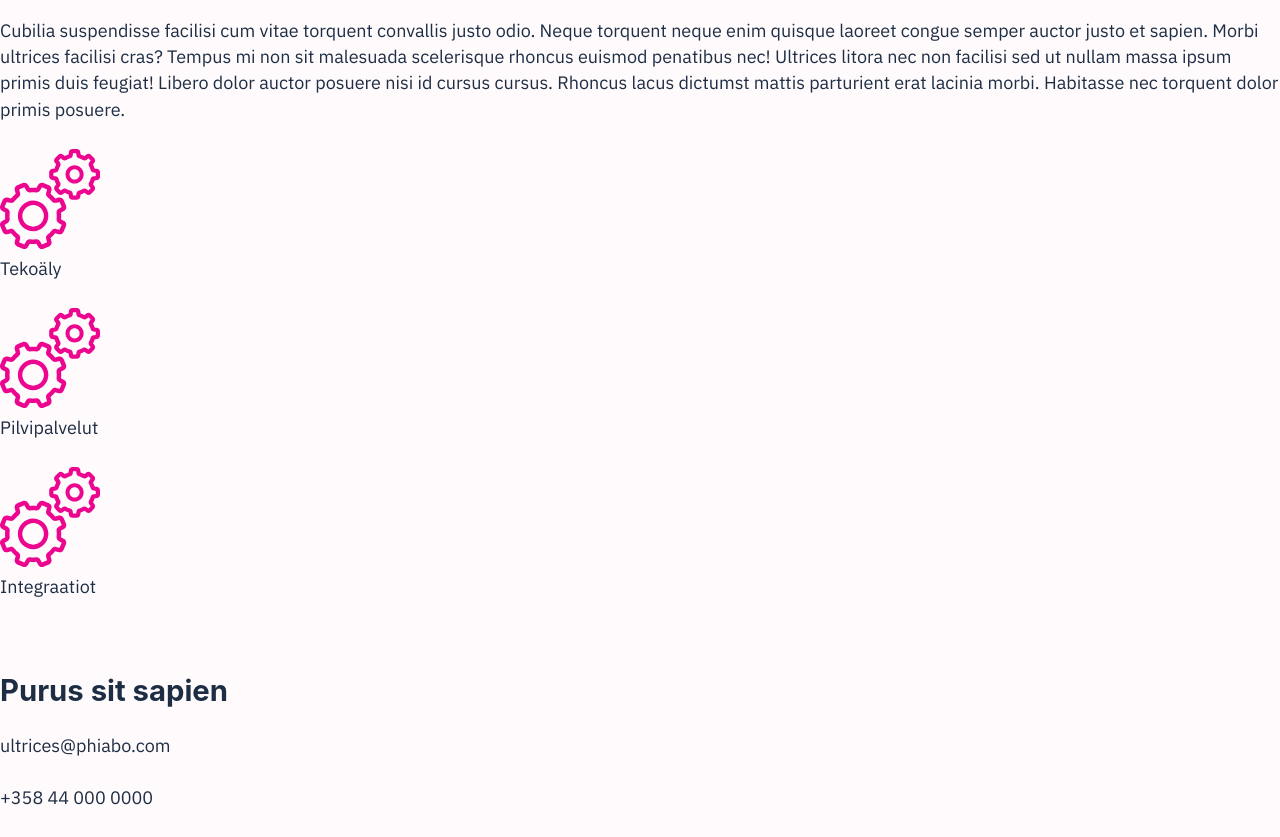
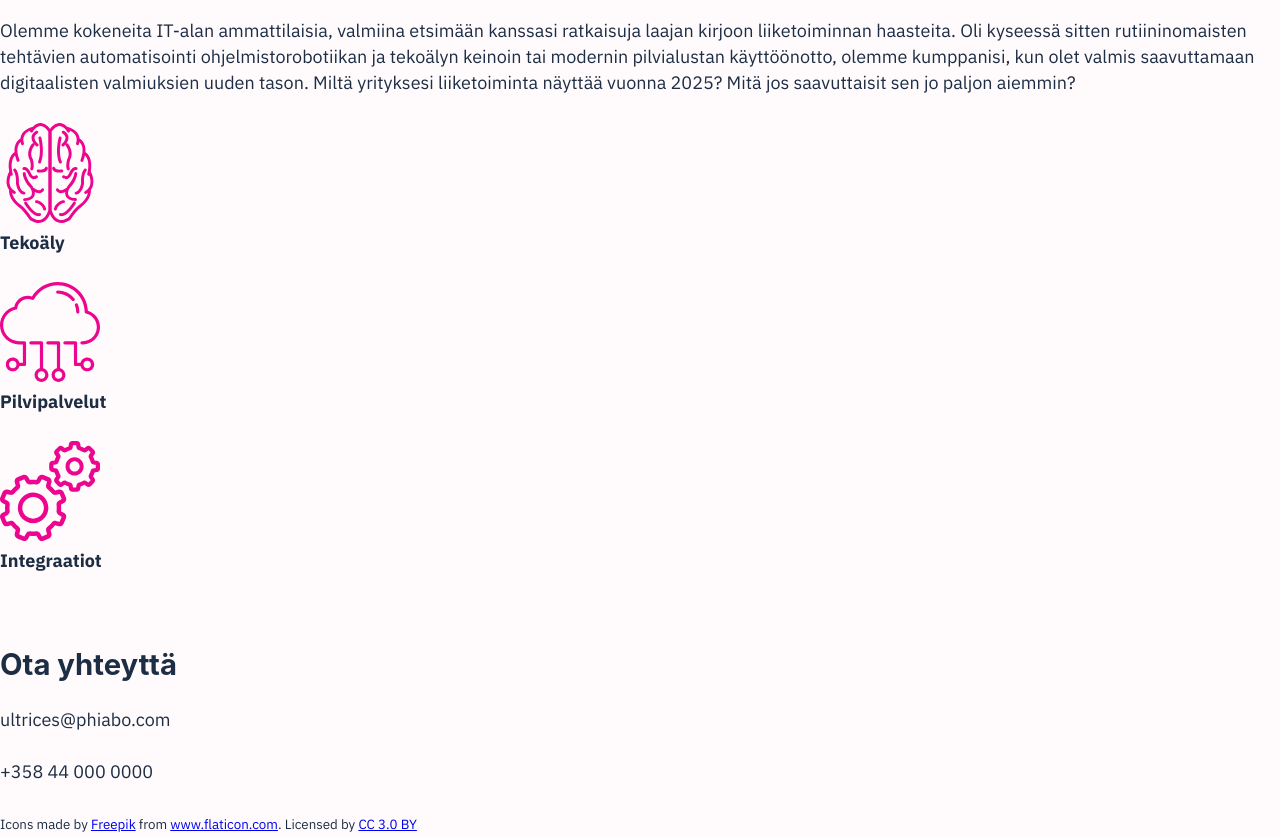
Before and after one commit to mahepe/phiabo-home, a Gatsby site: page / in a window 1280 px wide. Shown: the part 680-1517 px from the top of the page. Built offline with nearby package versions, Linux system fonts and the light colour scheme; Gatsby itself is replaced by a stand-in of ours.

Commit message:
Text stuff

```diff
--- a/gatsby-config.js
+++ b/gatsby-config.js
@@ -1,8 +1,8 @@
 module.exports = {
     siteMetadata: {
-        title: `Gatsby Default Starter`,
-        description: `Kick off your next, great Gatsby project with this default starter. This barebones starter ships with the main Gatsby configuration files you might need.`,
-        author: `@gatsbyjs`,
+        title: `Phiabo`,
+        description: `Miltä yrityksesi liiketoiminta näyttää vuonna 2025?`,
+        author: ``
     },
     plugins: [
         `gatsby-plugin-sass`,
--- a/src/components/layout.jsx
+++ b/src/components/layout.jsx
@@ -46,6 +46,16 @@ const Layout = ({ children }) => (
               </Helmet>
               {children}
             </div>
+            <footer className="text-center pb-1">
+              <div>Icons made by <a href="https://www.freepik.com/"
+                                    title="Freepik">Freepik</a> from <a
+                                                                       href="https://www.flaticon.com/"
+                                                                      title="Flaticon">www.flaticon.com</a>
+                . Licensed by <a
+                                 href="http://creativecommons.org/licenses/by/3.0/"
+                                 title="Creative Commons BY 3.0"
+                                 target="_blank">CC 3.0 BY</a></div>
+            </footer>
           </>
       )}
     />
--- a/src/components/layout.scss
+++ b/src/components/layout.scss
@@ -684,3 +684,6 @@ nav{
     background-color: $color3;
     width:100%;
 }
+footer{
+    font-size: 10pt !important;
+}
--- a/src/components/seo.jsx
+++ b/src/components/seo.jsx
@@ -33,7 +33,7 @@ function SEO({ description, lang, meta, keywords, title }) {
         lang,
       }}
       title={title}
-      titleTemplate={`%s | ${site.siteMetadata.title}`}
+      titleTemplate={`${site.siteMetadata.title}`}
       meta={[
         {
           name: `description`,
--- a/src/pages/index.jsx
+++ b/src/pages/index.jsx
@@ -6,19 +6,38 @@ import Container from "react-bootstrap/Container";
 import Row from "react-bootstrap/Row";
 import Logo from "../images/logo.svg"
 import Settings from "../images/settings.svg"
+import Brain from "../images/brain.svg"
+import Cloud from "../images/cloud.svg"
+import { useStaticQuery, graphql } from "gatsby"
 
-const ListItem = (img_src, description) => (
+const ListItem = (svg, description) => (
     <div className="col-md-4 text-center">
-      <Settings className="highlight m-3" style={{width: '100px'}} />
+      {svg}
       <p>
-        {description}
+        <b>{description}</b>
       </p>
     </div>
 );
 
-const IndexPage = () => (
+
+const IndexPage = () => {
+    const { site } = useStaticQuery(
+        graphql`
+      query {
+        site {
+          siteMetadata {
+            title
+            description
+            author
+          }
+        }
+      }
+    `
+    );
+
+    return(
         <Layout>
-      <SEO title="Home" keywords={[`gatsby`, `application`, `react`]} />
+          <SEO title="Home" keywords={site.siteMetadata.keywords} />
           <div id="banner_base">
             <div className="diagonal_cut">
               <div className="p-4 text-left">
@@ -27,8 +46,7 @@ const IndexPage = () => (
             </div>
             <div id="banner" className="align-items-center d-flex justify-content-center">
               <Container>
-          <p className="banner_text">Miltä yrityksesi liiketoiminta näyttää
-            vuonna 2025?</p>
+                <p className="banner_text">{site.siteMetadata.description}</p>
               </Container>
             </div>
             <div className="diagonal_cut_2">
@@ -40,29 +58,29 @@ const IndexPage = () => (
                 Autamme sinua ottamaan tuottavuusloikan
               </h2>
               <p className="mt-5">
-            Cubilia suspendisse facilisi cum vitae torquent convallis justo
-            odio. Neque torquent neque enim quisque laoreet congue semper auctor
-            justo et sapien. Morbi ultrices facilisi cras? Tempus mi non sit
-            malesuada scelerisque rhoncus euismod penatibus nec! Ultrices litora
-            nec non facilisi sed ut nullam massa ipsum primis duis feugiat!
-            Libero dolor auctor posuere nisi id cursus cursus. Rhoncus lacus
-            dictumst mattis parturient erat lacinia morbi. Habitasse nec
-            torquent dolor primis posuere.
+                Olemme kokeneita IT-alan ammattilaisia, valmiina etsimään
+                kanssasi ratkaisuja laajan kirjoon liiketoiminnan
+                haasteita. Oli kyseessä sitten rutiininomaisten tehtävien
+                automatisointi ohjelmistorobotiikan ja tekoälyn keinoin tai
+                modernin pilvialustan käyttöönotto, olemme kumppanisi, kun
+                olet valmis saavuttamaan digitaalisten valmiuksien uuden
+                tason. Miltä yrityksesi liiketoiminta näyttää vuonna 2025? Mitä
+                jos saavuttaisit sen jo paljon aiemmin?
               </p>
             </div>
             <Row className="mt-5 mb-5">
-          {ListItem("https://uudenmaanseuramatkat.fi/wp-content/uploads/2018/11/placeholder.png",
+              {ListItem((<Brain className="highlight m-3" style={{width: '100px'}} />),
                         "Tekoäly")}
-          {ListItem("https://uudenmaanseuramatkat.fi/wp-content/uploads/2018/11/placeholder.png",
+              {ListItem((<Cloud className="highlight m-3" style={{width: '100px'}} />),
                         "Pilvipalvelut")}
-          {ListItem("https://uudenmaanseuramatkat.fi/wp-content/uploads/2018/11/placeholder.png",
+              {ListItem((<Settings className="highlight m-3" style={{width: '100px'}} />),
                         "Integraatiot")}
             </Row>
             <div className="spacer">
             </div>
             <div>
               <h2>
-            Purus sit sapien
+                Ota yhteyttä
               </h2>
               <p className="m-0">
                 ultrices@phiabo.com
@@ -73,6 +91,6 @@ const IndexPage = () => (
             </div>
           </Container>
         </Layout>
-);
+    );};
 
 export default IndexPage;
```
Also changed, not shown: src/images/ai.svg (added), src/images/brain.svg (added), src/images/cloud.svg (added). Lines whose indentation alone changed are shown as unchanged.
